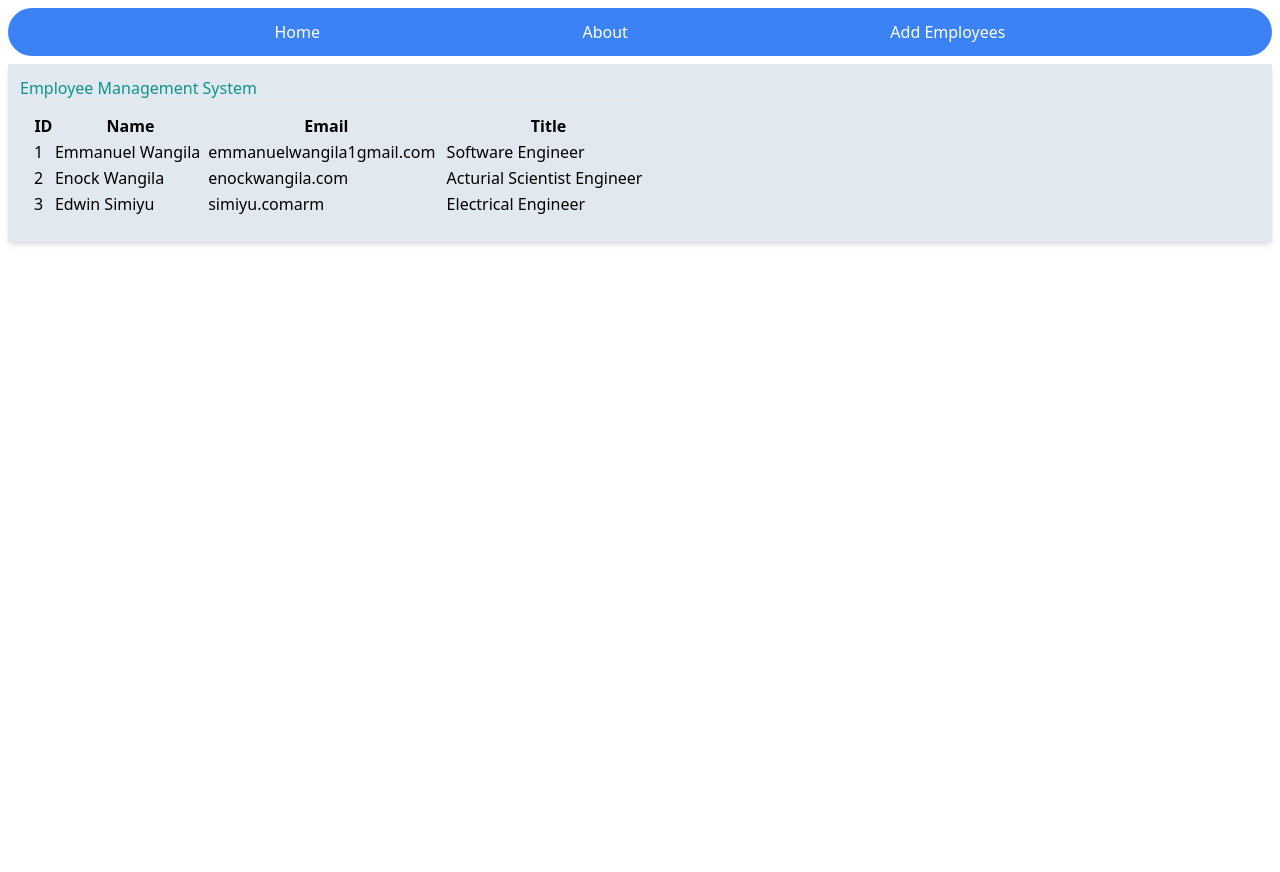
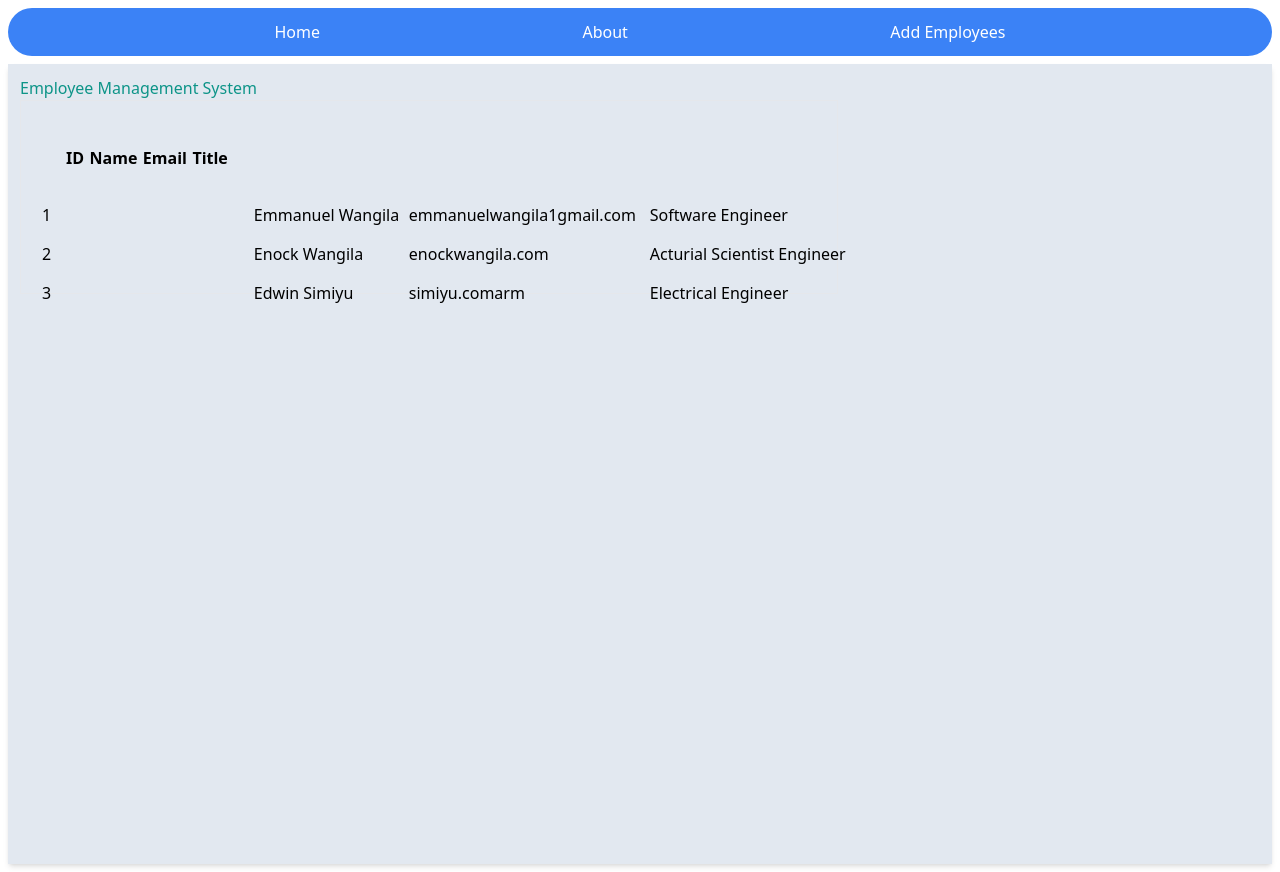
Before and after one commit to emmanuelwangila/employeemgt, an Angular app: page / in a window 1280 px wide. Before the commit the page ends 800 px from the top, so only its background shows below. Built offline with nearby package versions, Linux system fonts and the light colour scheme; no server answers.

Commit message:
feat fixes styling the table's..

```diff
--- a/src/app/app.component.html
+++ b/src/app/app.component.html
@@ -14,15 +14,15 @@
   </nav>
 
   <body>
-    <div class="bg-slate-200 m-2 p-3 flex flex-col shadow-md">
+    <div class="bg-slate-200 h-screen m-2 p-3 flex flex-col shadow-md">
       <h1 class="text-teal-600 flex-row font-sans rounded-md">
         Employee Management System
       </h1>
       <div class="flex">
         <div class="border border-1 border-gary-400">
-          <table class="w-full m-3 p-3">
-            <thead>
-              <tr>
+          <table class="w-full h-full m-5 p-5 justify-between">
+            <thead class="justify-between m-4 p-4">
+              <tr class="flex m-3 p-3 justify-between">
                 <th>ID</th>
                 <th>Name</th>
                 <th>Email</th>
```
